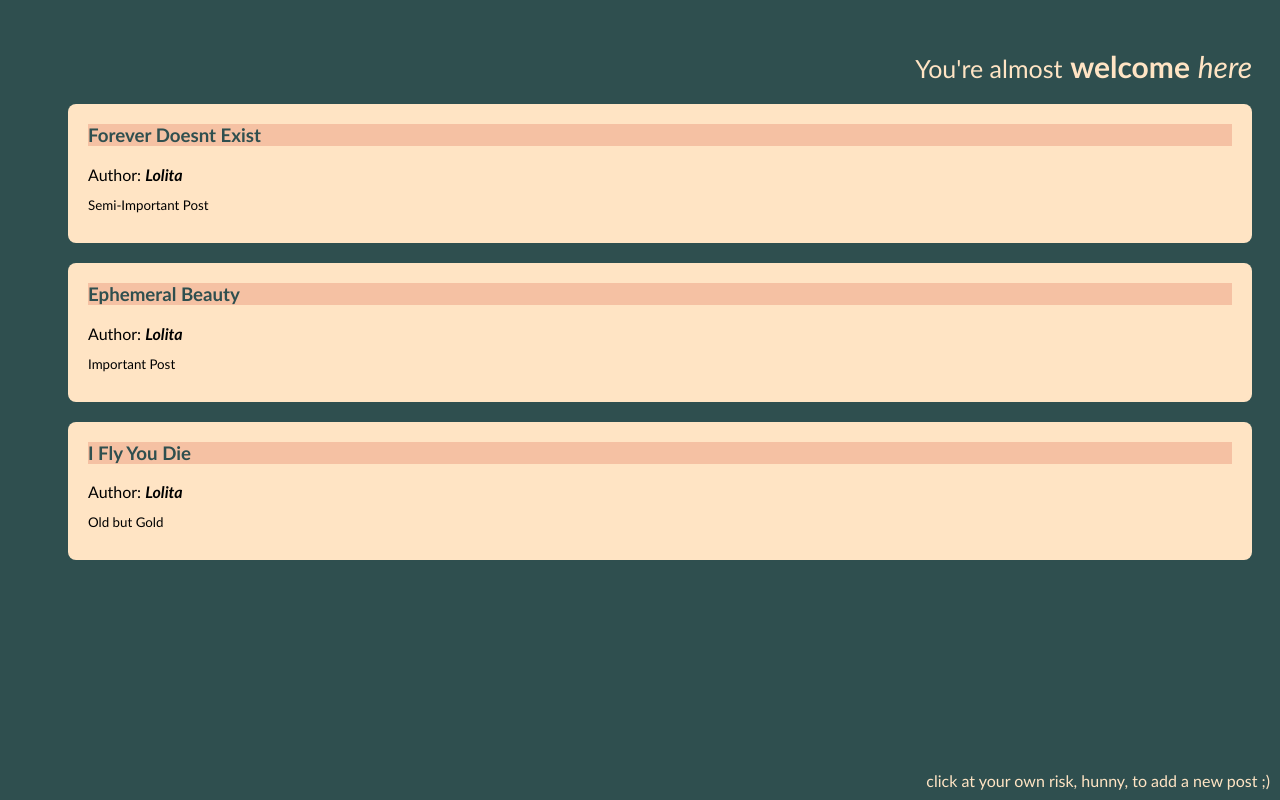
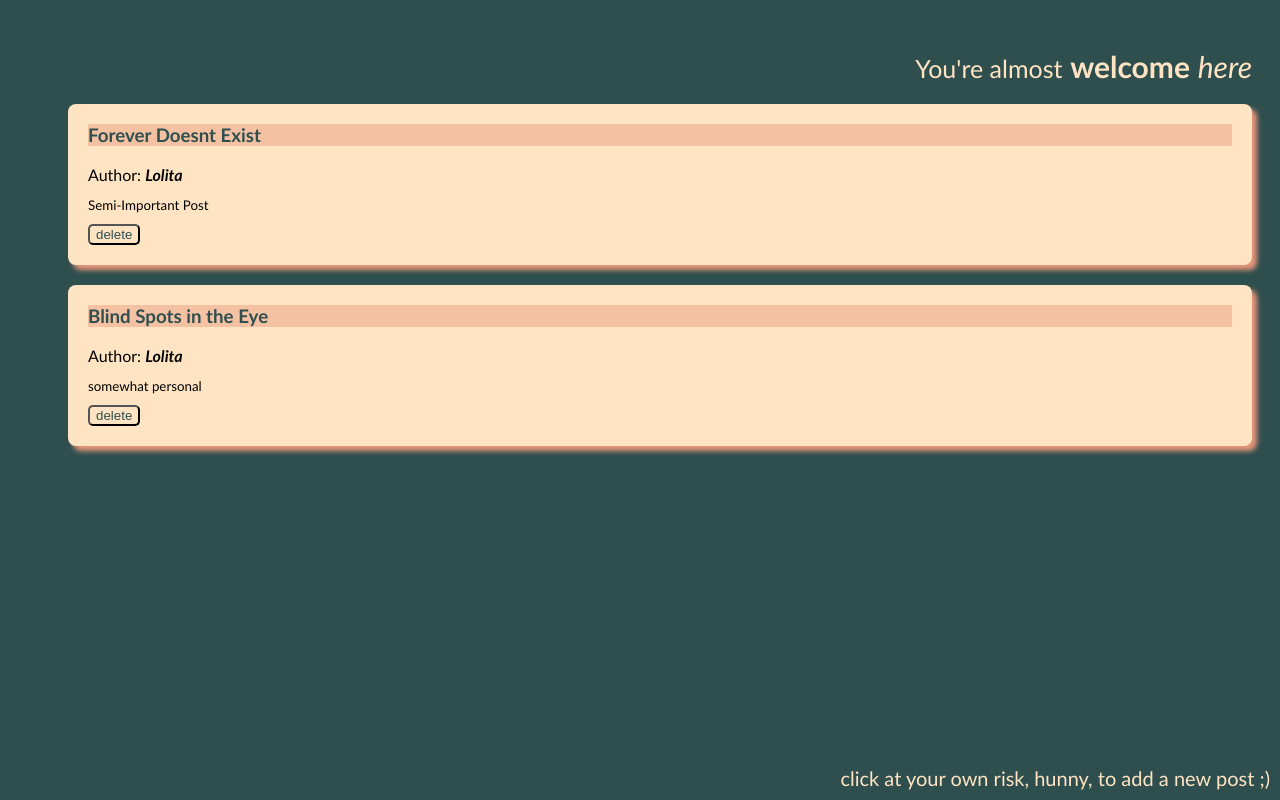
Before and after one commit to elis-elis/mistress_blog, a Flask app: page / in a window 1280 px wide. Run offline with Flask 3, Linux system fonts and the light colour scheme.

Commit message:
Added delete fucntion and delete route to app.py, updated index.html with delete button, updated style

```diff
--- a/app.py
+++ b/app.py
@@ -26,7 +26,7 @@ def add_post(author, title, content):
     """
     posts = load_posts()  # Load the current list of posts from the JSON file
     if not posts:
-        new_id = 1
+        new_id = 100
     else:
         new_id = posts[-1]['id'] + 1
         # If there are existing posts, it assigns new_id to be the ID of the last post in the list plus 1.
@@ -34,6 +34,18 @@ def add_post(author, title, content):
     new_post = {'id': new_id, 'author': author, 'title': title, 'content': content}
     posts.append(new_post)  # Add the new post to the list of posts
     save_posts(posts)  # Save the updated list of posts back to the JSON file
+
+
+def delete_post(post_id):
+    posts = load_posts()
+    updated_posts = []  # to store the posts that we want to keep.
+    for post in posts:
+        # This is a condition that filters the posts.
+        # It means "include this post in the new list only if the id of the post is not equal to post_id".
+        if post['id'] != post_id:
+            updated_posts.append(post)
+    save_posts(updated_posts)
+# or can be written like this:     posts = [post for post in posts if post['id'] != post_id]
 
 
 @app.route('/')
@@ -60,5 +72,11 @@ def add():
     # Rendering a template means creating an HTML page based on the template and sending it to the user's browser.
 
 
+@app.route('/delete/<int:post_id>', methods=['POST'])
+def delete(post_id):
+    delete_post(post_id)
+    return redirect(url_for('index'))
+
+
 if __name__ == '__main__':
     app.run(host="0.0.0.0", port=5000, debug=True)
--- a/blog_posts.json
+++ b/blog_posts.json
@@ -8,13 +8,7 @@
     {
         "id": 101,
         "author": "Lolita",
-        "title": "Ephemeral Beauty",
-        "content": "Important Post"
-    },
-    {
-        "id": 102,
-        "author": "Lolita",
-        "title": "I Fly You Die",
-        "content": "Old but Gold"
+        "title": "Blind Spots in the Eye",
+        "content": "somewhat personal"
     }
 ]
--- a/static/style_add.css
+++ b/static/style_add.css
@@ -41,6 +41,7 @@ form {
     border-radius: 8px;
     max-width: 400px;
     margin: 0 auto;
+    box-shadow: 5px 5px 5px darksalmon;
 }
 
 /* Styling for form labels */
@@ -84,6 +85,7 @@ form input[type="submit"]:hover {
     color: bisque;
     text-decoration: none;
     font-weight: normal;
+    font-size:20px;
 }
 
 .fixed-link a:hover {
--- a/static/style_index.css
+++ b/static/style_index.css
@@ -21,6 +21,7 @@ h1 {
     padding: 20px;
     margin-bottom: 20px;
     border-radius: 8px;
+    box-shadow: 5px 5px 5px darksalmon;
 }
 
 .post h3 {
@@ -63,9 +64,20 @@ h1 {
     color: bisque;
     text-decoration: none;
     font-weight: normal;
+    font-size:20px;
 }
 
 .fixed-link a:hover {
     color: darksalmon;
     text-decoration: underline;
 }
+
+.delete-button {
+    color: darkslategray;
+    background-color: bisque;
+    border-radius: 5px;
+}
+
+.delete-button:hover {
+    color: darksalmon;
+}
--- a/templates/add.html
+++ b/templates/add.html
@@ -3,7 +3,7 @@
 <head>
     <meta charset="UTF-8">
     <meta name="viewport" content="width=device-width, initial-scale=1.0">
-    <title>i want you to add a new post</title>
+    <title>you spill your coffee and add a post</title>
     <link rel="stylesheet" href="{{ url_for('static', filename='style_add.css') }}">
 </head>
 <body>
--- a/templates/index.html
+++ b/templates/index.html
@@ -5,6 +5,11 @@
     <meta name="viewport" content="width=device-width, initial-scale=1.0">
     <title>not for faint-hearted blog post</title>
     <link rel="stylesheet" href="{{ url_for('static', filename='style_index.css') }}">
+    <script>
+        function confirmDelete() {
+            return confirm('Do you really want to delete this baby?');
+        }
+    </script>
 </head>
 <body>
     <h1><small>You're almost</small> <strong>welcome</strong> <em>here</em></h1>
@@ -15,6 +20,12 @@
         <h3>{{ post.title }}</h3>
         <p>Author: <em><strong>{{ post.author }}</strong></em> </p>
         <p><small>{{ post.content }}</small></p>
+            <!-- below is a Jinja2 template expression that dynamically generates the URL for the delete route,
+            including the post_id of the specific post to be deleted. and is a Flask function that generates the URL
+            for the delete route, substituting post_id with the actual ID of the current post. !-->
+            <form action="{{ url_for('delete', post_id=post.id) }}" method="post" onsubmit="return confirmDelete();">
+            <button class="delete-button" type="submit">delete</button>
+            </form>
     </div>
     </li>
     {% endfor %}
```
